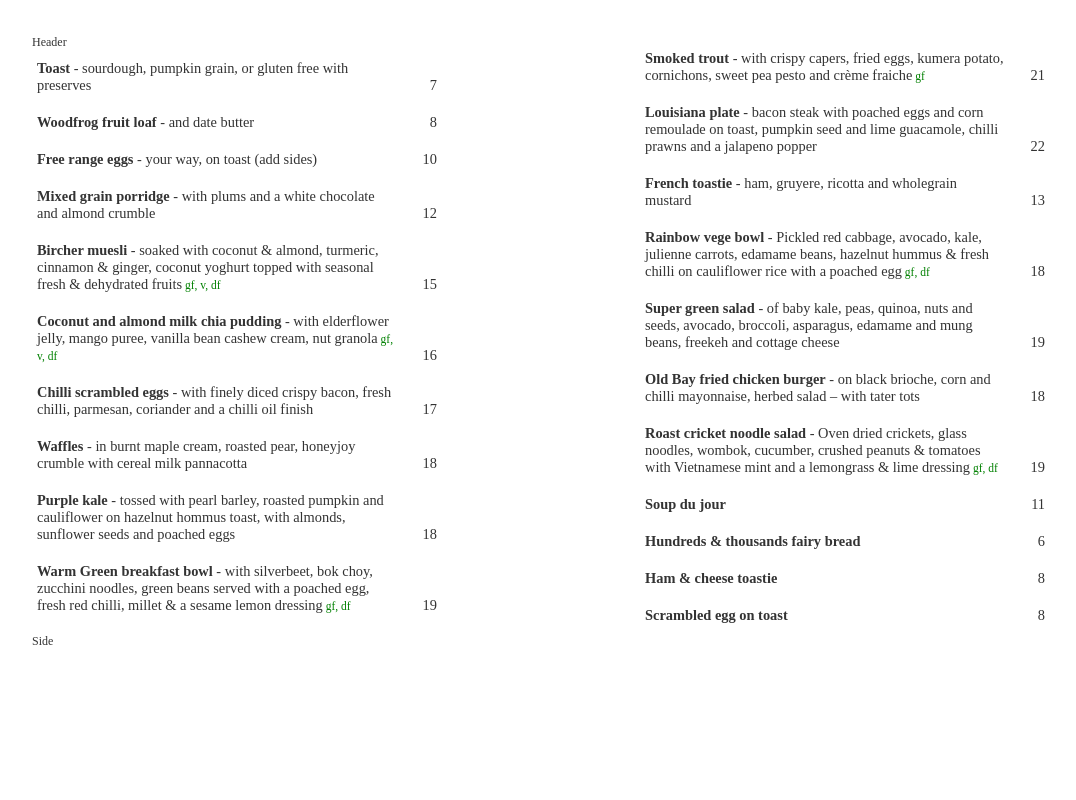
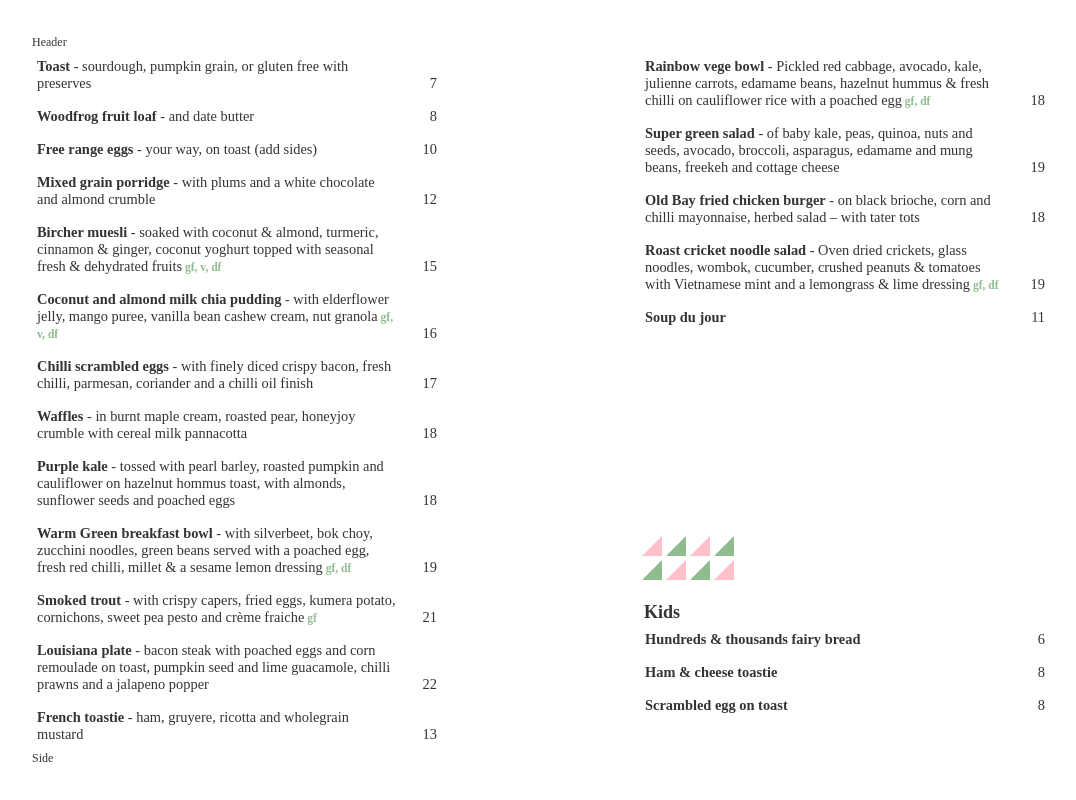
Before and after one commit to pcsmomo/menuboard, a React (Create React App) app in the folder client/: page / in a window 1280 px wide. Shown: the top 800 px of the page, without its empty margins (6-1082 px from the left). Built offline with nearby package versions, Linux system fonts and the light colour scheme.

Commit message:
complete kids menu

```diff
--- a/client/src/components/Kids.js
+++ b/client/src/components/Kids.js
@@ -25,7 +25,22 @@ class Kids extends Component {
   }
 
   render() {
-    return <div className="dishes">{this.renderMenu()}</div>;
+    return (
+      <div>
+        <div className="divTriangle">
+          <div className="triangle pink" />
+          <div className="triangle" />
+          <div className="triangle pink" />
+          <div className="triangle" />
+          <div className="triangle newLine" />
+          <div className="triangle pink" />
+          <div className="triangle" />
+          <div className="triangle pink" />
+        </div>
+        <div className="kidsTitle">Kids</div>
+        <div className="dishes">{this.renderMenu()}</div>
+      </div>
+    );
   }
 }
 
--- a/client/src/style/App.css
+++ b/client/src/style/App.css
@@ -4,27 +4,52 @@
 .main {
   column-count: 2;
 }
+
 .dish {
   display: grid;
   grid-template-columns: 90% 10%;
   /*grid-column-gap: 1em;*/
   /*align-items: end;*/
   max-width: 400px;
-  padding: 10px 5px;
+  padding: 8px 5px;
   font-size: 1.2em;
-}
-.divName {
 }
 .dishName {
   font-weight: bold;
 }
 .dishType {
   font-size: 0.8em;
-  color: green;
+  font-weight: bold;
+  color: darkseagreen;
 }
 .divPrice {
   align-self: end;
   text-align: right;
 }
-.dishPrice {
+
+.divTriangle {
+  display: block;
+  margin-top: 200px;
 }
+.triangle {
+  float: left;
+  width: 0px;
+  height: 0px;
+  margin: 2px;
+  border-width: 0px 0px 20px 20px;
+  border-style: solid;
+  border-color: transparent transparent darkseagreen;
+}
+.triangle.pink {
+  border-color: transparent transparent pink;
+}
+.newLine {
+  clear: both;
+}
+.kidsTitle {
+  font-size: 1.5em;
+  font-weight: bold;
+  padding-top: 20px;
+  padding-left: 4px;
+  clear: both;
+}
```
